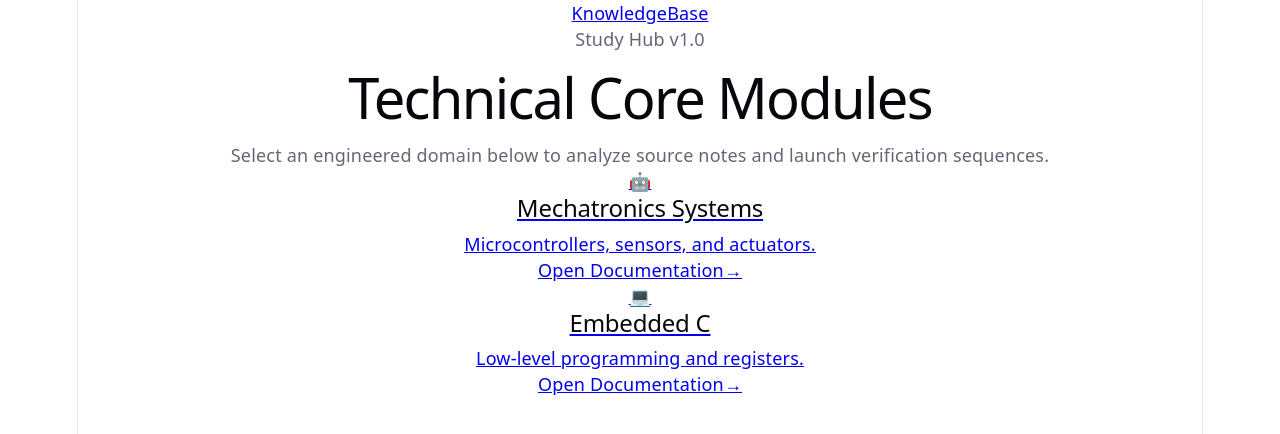
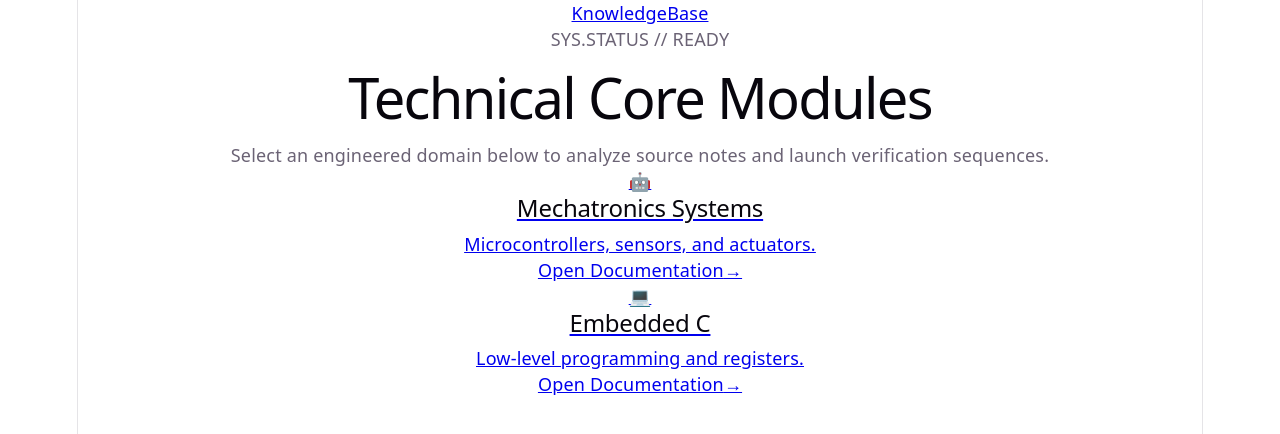
Before and after one commit to Marssepan/Kolokwia, a React (Vite) app: page /notes/1 in a window 1280 px wide. Shown: the top 434 px of the page. Built offline with nearby package versions, Linux system fonts and the light colour scheme.

Commit message:
fix: clear legacy layout nodes from core application shell

```diff
--- a/src/App.jsx
+++ b/src/App.jsx
@@ -1,37 +1,21 @@
 import React from 'react';
-import { HashRouter as Router, Routes, Route, Link } from 'react-router-dom';
+import { HashRouter as Router, Routes, Route } from 'react-router-dom';
+import Navbar from './components/Navbar';
 import Home from './pages/Home';
 import NotesView from './pages/NotesView';
 import QuizView from './pages/QuizView';
-import Navbar from './components/Navbar'; // Add this import at the top
 
 export default function App() {
   return (
     <Router>
-      <div className="min-h-screen bg-slate-50 text-slate-900 font-sans antialiased">
-        {/* Sticky Header */}
-        <nav className="sticky top-0 z-50 bg-white/80 backdrop-blur-md border-b border-slate-200/80 active:bg-white transition-colors">
-          <div className="max-w-6xl mx-auto px-4 h-16 flex items-center justify-between">
-            <Link to="/" className="flex items-center gap-2 group">
-              <span className="text-xl font-bold bg-gradient-to-r from-indigo-600 to-blue-500 bg-clip-text text-transparent group-hover:opacity-80 transition">
-                KnowledgeBase
-              </span>
-            </Link>
-            <div className="text-xs font-semibold tracking-wider text-slate-400 uppercase hidden sm:block">
-              Study Hub v1.0
-            </div>
-          </div>
-        </nav>
-
-        {/* Content Area */}
-        <main className="max-w-6xl mx-auto px-4 py-6 md:py-10 animate-fade-in">
+      <Navbar /> {/* This renders your sleek, updated navigation container */}
+      <main>
         <Routes>
           <Route path="/" element={<Home />} />
           <Route path="/notes/:subjectId" element={<NotesView />} />
           <Route path="/quiz/:subjectId" element={<QuizView />} />
         </Routes>
       </main>
-      </div>
     </Router>
   );
 }
```
Lines whose indentation alone changed are shown as unchanged.
